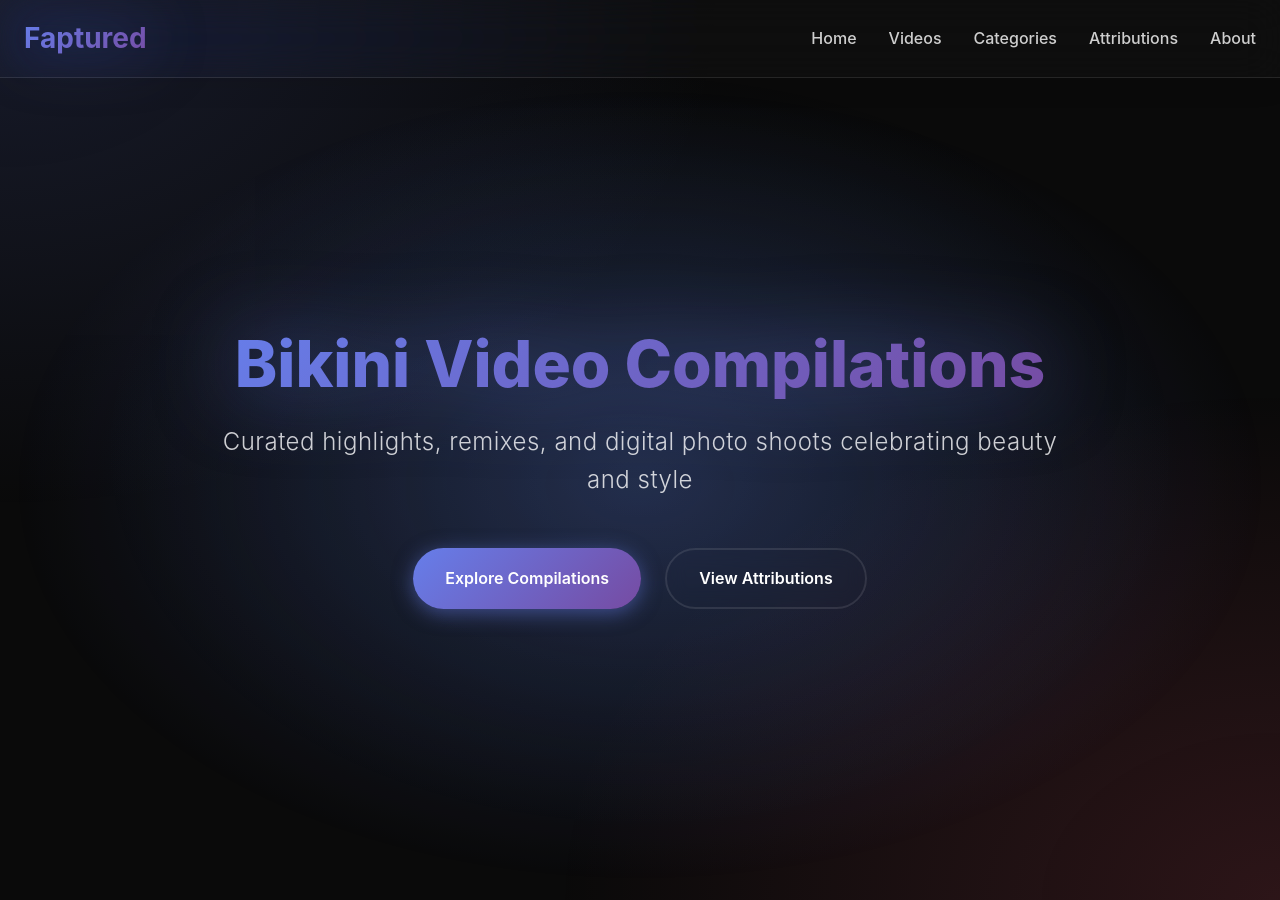
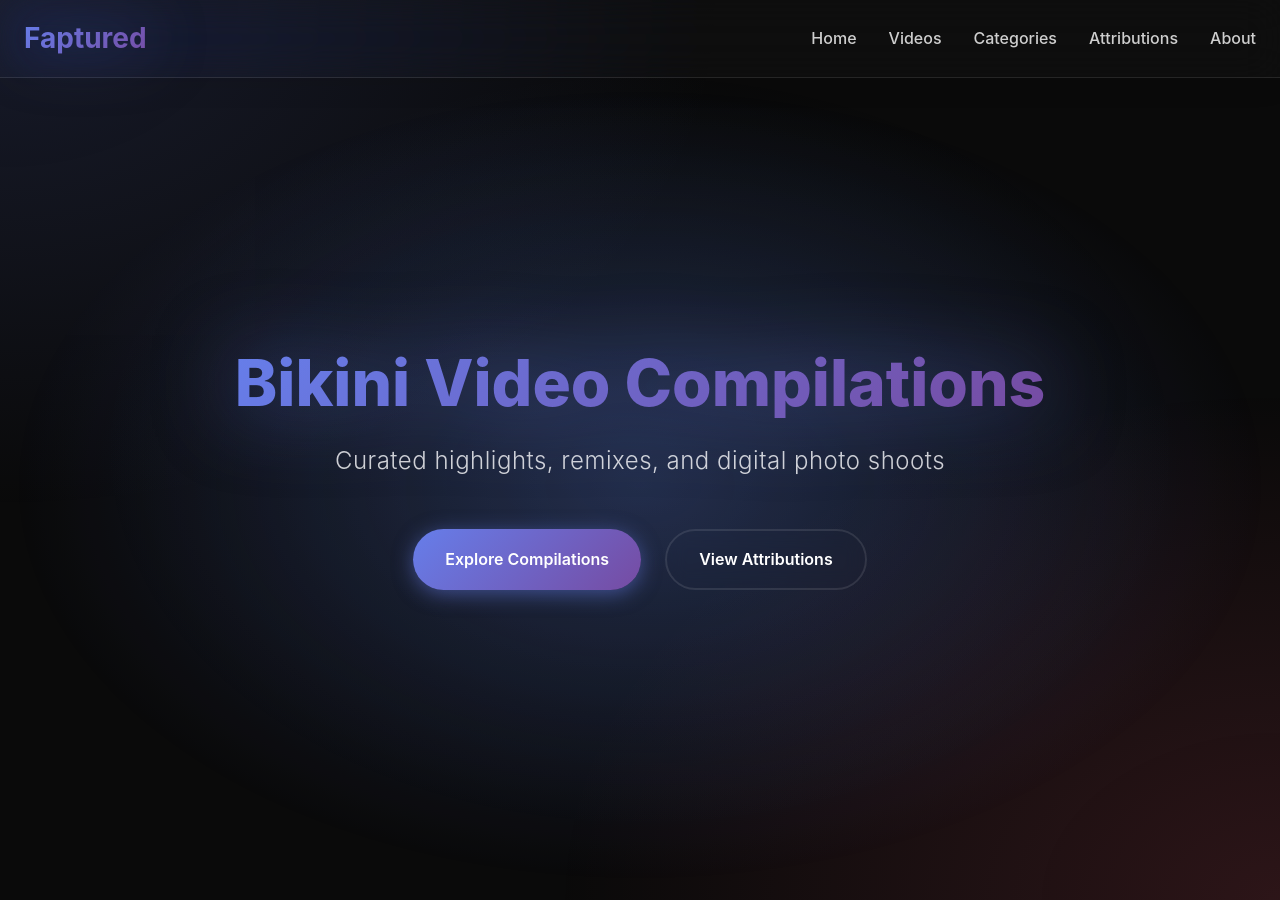
Before and after one commit to faptured/homepage, a Jekyll site: the page built from index.html, in a window 1280 px wide and 900 px high. Built offline with Jekyll 4.4.1, drawn with Linux system fonts in a browser that asks for light colours; some of the changed text lies outside the part shown.

Commit message:
Remove 'our' references and simplify descriptions
- Remove 'celebrating beauty and style' from subtitle
- Change 'Our' to 'The' in content sections
- Remove possessive language throughout

```diff
--- a/index.html
+++ b/index.html
@@ -10,7 +10,7 @@
     </div>
     <div class="hero-content">
         <h1 class="hero-title">Bikini Video Compilations</h1>
-        <p class="hero-subtitle">Curated highlights, remixes, and digital photo shoots celebrating beauty and style</p>
+        <p class="hero-subtitle">Curated highlights, remixes, and digital photo shoots</p>
         <div class="hero-actions">
             <a href="#featured" class="btn btn-primary">Explore Compilations</a>
             <a href="https://links.faptured.com" class="btn btn-secondary">View Attributions</a>
--- a/videos.html
+++ b/videos.html
@@ -6,7 +6,7 @@
 <section class="videos-header">
     <div class="container">
         <h1>Latest YouTube Videos</h1>
-        <p>Watch our latest bikini compilations and highlights</p>
+        <p>Watch the latest bikini compilations and highlights</p>
     </div>
 </section>
 
```
Also changed, not shown: other parts of index.html (+2 -2 lines).
